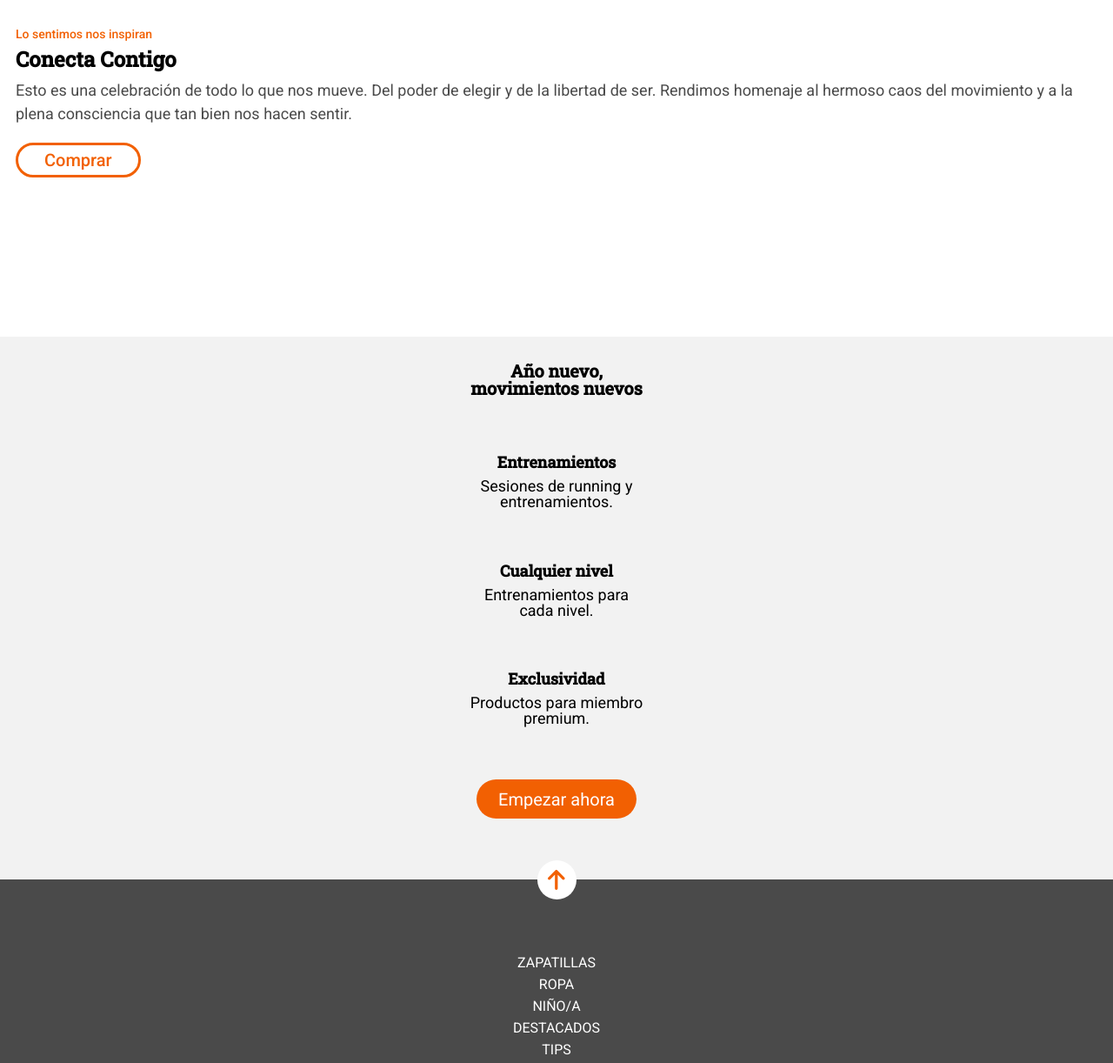
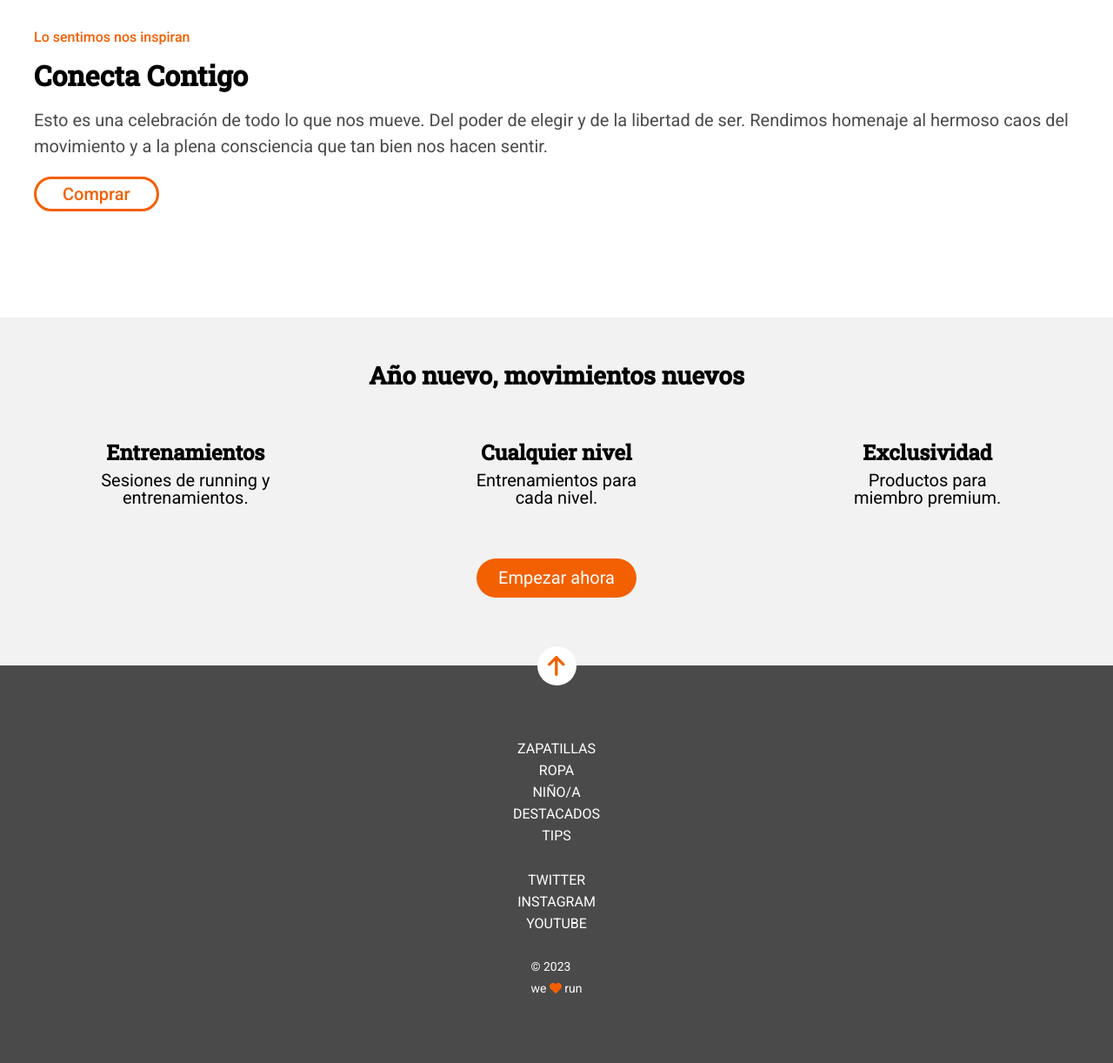
Before and after one commit to Adalab/modulo-1-evaluacion-final-celsrami, a website: page src/html/index.html in a window 1280 px wide. Shown: the part 802-2024 px from the top of the page at 87% size. Drawn offline with nearby package versions, Linux system fonts and the light colour scheme; files that its build step writes are made by us from their sources; files whose address does not match are found by name.

Commit message:
main version tablet

```diff
--- a/src/html/partials/footer.html
+++ b/src/html/partials/footer.html
@@ -20,7 +20,8 @@
 
     <section class="footer__section">
         <p class="footer__section--text">&copy; 2023</p>
-        <p class="footer__section--text">we <i class="fa-solid fa-heart" class="prueba"></i> run</p>
+        <p class="footer__section--text">we <span class="icon"><i class="fa-solid fa-heart"></i></span>
+            run</p>
         <p>
     </section>
 </footer>
--- a/src/scss/layout/_footer.scss
+++ b/src/scss/layout/_footer.scss
@@ -41,3 +41,6 @@
     }
 
 }
+.icon {
+    color: $color-orange;
+}
--- a/src/scss/layout/_section.scss
+++ b/src/scss/layout/_section.scss
@@ -1,20 +1,35 @@
 
 .section {
-    height: 355px ;
-    margin: 0 12px 0 18px;
+    height: 35.5rem;
+    margin: 0 1.2rem 0 1.8rem;
+
+    @media all and (min-width: 768px) {
+        margin: 0 3.7rem 0 3.9rem;
+        height: 33rem;
+    }
 
     &__title--small {
             color: $color-orange;
-            font-size: 14px;
+            font-size: 1.4rem;
             font-weight: 500;
-            margin: 34px 0 10px 0;
+            margin: 3.4rem 0 1rem 0;
+
+            @media all and (min-width: 768px) {
+                    font-size: 1.6rem;
+                    margin: 3.7rem 0 2rem 0;
+                }
         }
 
     &__title {
         font-family: $font-title;
         font-size: 2.4rem;
         font-weight: 600;
-        margin: 10px 0 10px 0;
+        margin: 1rem 0 1rem 0;
+
+        @media all and (min-width: 768px) {
+                font-size: 3.2rem;
+                margin: 1rem 0 2rem 0;
+            }
 
     }
     &__text {
@@ -24,6 +39,10 @@
         line-height: 1.5;
         color: $color-darkgrey;
         margin: 10px 2px 30px 0;
+
+        @media all and (min-width: 768px) {
+                font-size: 2rem;
+            }
     }
 
     &__button {
@@ -34,8 +53,6 @@
         border-radius: 22.5px;
         border: solid 3px $color-orange ;
         padding: 5px 30px;
-
-
     }
 
 }
--- a/src/scss/layout/_sectiontwo.scss
+++ b/src/scss/layout/_sectiontwo.scss
@@ -6,7 +6,11 @@
     grid-template-rows: 1fr 1fr 1fr 1fr 1fr;
     text-align: center;
 
-
+    @media all and (min-width: 768px) {
+        height: 40rem;
+            grid-template-columns: 1fr 1fr 1fr;
+            grid-template-rows: 1fr 1fr 1fr;
+        }
 
     &__title{
         font-weight: bold;
@@ -14,6 +18,13 @@
         width: 20rem;
         margin: 2.9rem auto 0 auto;
         font-family: $font-title;
+
+        @media all and (min-width: 768px) {
+            grid-column: 1/5;
+            font-size: 2.8rem;
+            width: 70rem;
+            margin: auto auto;
+        }
     }
 
     &__article {
@@ -24,11 +35,19 @@
             font-family: $font-title;
             font-weight: bold;
             font-size: 1.8rem;
+
+            @media all and (min-width: 768px) {
+                font-size: 2.4rem;
+            }
         }
 
         &--text {
             font-size: 1.8rem;
             margin-top: 1rem;
+
+            @media all and (min-width: 768px) {
+                    font-size: 2rem;
+                }
         }
 
     }
@@ -45,5 +64,10 @@
        align-items: center;
        width: 18.4rem;
        height: 4.5rem;
+
+        @media all and (min-width: 768px) {
+                grid-column: span 3;
+
+            }
     }
 }
```
